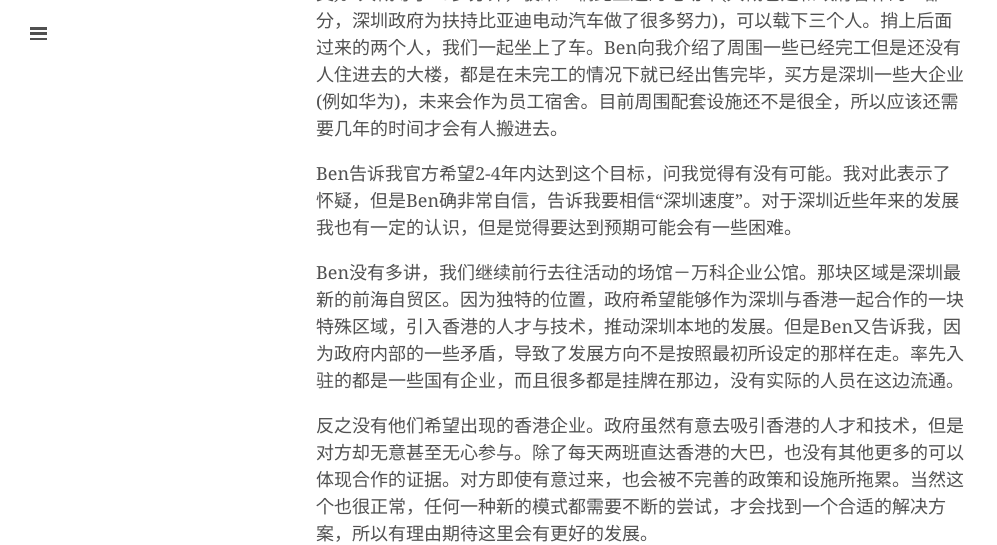
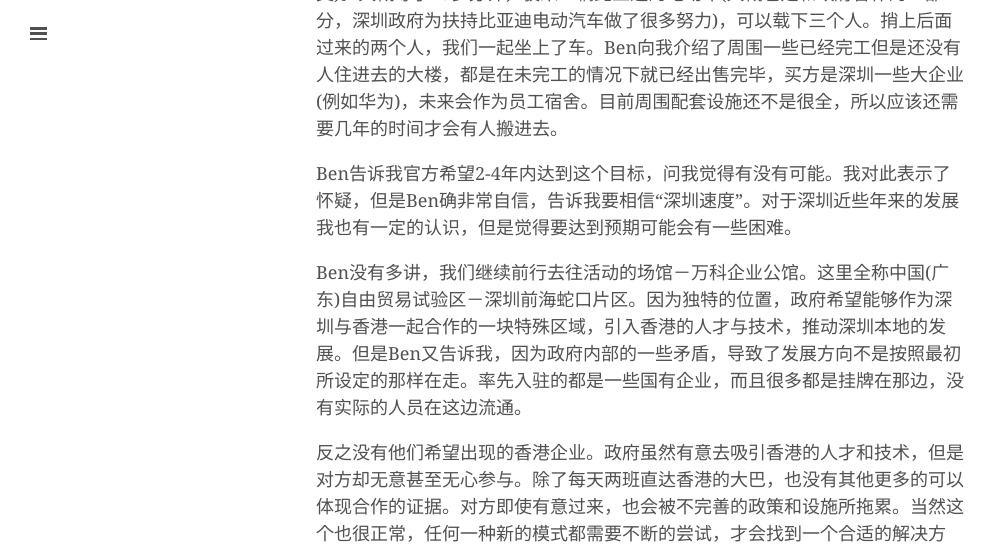
Before and after one commit to fraserxu/fraserxu.github.io, a Jekyll site: the page built from _posts/2015-04-13-april-journey-to-shenzhen.md, in a window 1280 px wide and 1400 px high, scrolled down 2400 px, cut to the strip 0-545 px from the top of the window. Shown: the whole strip, without its empty margins (0-997 px from the left). Built offline with Jekyll 4.4.1, drawn with Linux system fonts in a browser that asks for light colours; some web fonts are replaced; Markdown is read by kramdown in place of the engine named in the settings; some of the changed lines change nothing that is shown; some of the changed text lies outside the part shown.

Commit message:
finshish day 2 session

```diff
--- a/_posts/2015-04-13-april-journey-to-shenzhen.md
+++ b/_posts/2015-04-13-april-journey-to-shenzhen.md
@@ -47,11 +47,22 @@
 
 Ben告诉我官方希望2-4年内达到这个目标，问我觉得有没有可能。我对此表示了怀疑，但是Ben确非常自信，告诉我要相信“深圳速度”。对于深圳近些年来的发展我也有一定的认识，但是觉得要达到预期可能会有一些困难。
 
-Ben没有多讲，我们继续前行去往活动的场馆－万科企业公馆。那块区域是深圳最新的前海自贸区。因为独特的位置，政府希望能够作为深圳与香港一起合作的一块特殊区域，引入香港的人才与技术，推动深圳本地的发展。但是Ben又告诉我，因为政府内部的一些矛盾，导致了发展方向不是按照最初所设定的那样在走。率先入驻的都是一些国有企业，而且很多都是挂牌在那边，没有实际的人员在这边流通。
+Ben没有多讲，我们继续前行去往活动的场馆－万科企业公馆。这里全称中国(广东)自由贸易试验区－深圳前海蛇口片区。因为独特的位置，政府希望能够作为深圳与香港一起合作的一块特殊区域，引入香港的人才与技术，推动深圳本地的发展。但是Ben又告诉我，因为政府内部的一些矛盾，导致了发展方向不是按照最初所设定的那样在走。率先入驻的都是一些国有企业，而且很多都是挂牌在那边，没有实际的人员在这边流通。
 
 反之没有他们希望出现的香港企业。政府虽然有意去吸引香港的人才和技术，但是对方却无意甚至无心参与。除了每天两班直达香港的大巴，也没有其他更多的可以体现合作的证据。对方即使有意过来，也会被不完善的政策和设施所拖累。当然这个也很正常，任何一种新的模式都需要不断的尝试，才会找到一个合适的解决方案，所以有理由期待这里会有更好的发展。
+
+Ben带我参观了园区。都是一些很新而且很有现代感的建筑，甚至配套有篮球场，网球场等体育设施和公寓楼。目前已经有了大概10多个团队在此办公。空气好，地方宽敞，人少，是个创业的好地方。
+
+最后参观了我们活动的场馆，万科出品，非常高上大，没有什么可以多介绍的，上图，七月深圳见。
 
 ![shenjs_venue](https://raw.githubusercontent.com/fraserxu/fraserxu.github.io/master/images/shenjs_venue.jpg)
 
 
 ### Day 3 - 腾讯
+
+
+### 结语
+
+很感谢你能看到这里。写这篇文章的意图只是想记录一下这次出行所产生的一些感想，同时也希望能够分享给感兴趣的朋友，没有对任何公司或者个人有不满。
+
+最后感谢这次在深圳遇到的所有人。
```
